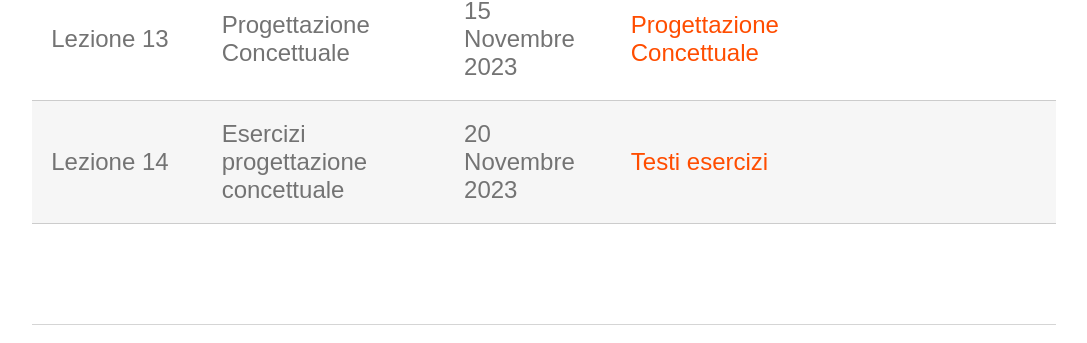
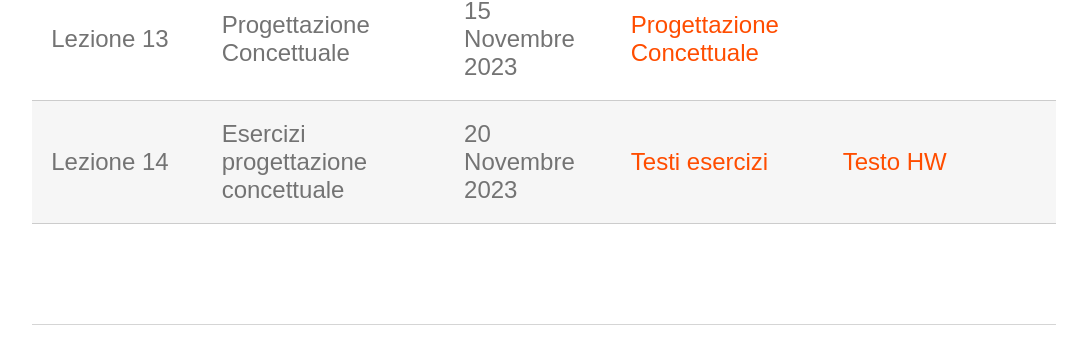
Before and after one commit to perceivelab/database-course, a Jekyll site: the page built from lezioni.md, in a window 1280 px wide. Shown: the part 1790-2133 px from the top of the page, without its empty margins (96-1183 px from the left). Built offline with Jekyll 4.4.1, drawn with Linux system fonts in a browser that asks for light colours; our own code applies the rules of GitHub Pages for plain Markdown files.

Commit message:
Update lezioni.md

```diff
--- a/lezioni.md
+++ b/lezioni.md
@@ -21,7 +21,7 @@
 | Lezione 11  | Esercitazione  Complessiva SQL - 2| 08 Novembre 2023   | | [Testo](https://drive.google.com/file/d/1WPOVOcOZfmL2bCSfOmE3OY0plZihMW4a/view?usp=sharing), [Dati](https://drive.google.com/file/d/1kL5wH4UwKUIlBE-qP2eeDdKiYSfla0zg/view?usp=sharing), Soluzione                       |          |
 | Lezione 12  | Simulazione Prova SQL             | 13 Novembre 2023   | | [Testo](https://drive.google.com/file/d/1WwoIEp-ZXCdvkpyH_bOdL_NcqbSlScj3/view?usp=sharing), [Soluzione](https://drive.google.com/file/d/1RQFwUKqQqOzh9r09nkANdop1etKegJSS/view?usp=sharing) |
 | Lezione 13  | Progettazione Concettuale         | 15 Novembre 2023   | [Progettazione Concettuale](https://drive.google.com/file/d/1T2qWYqu8RRHym9q3uZ5yKG5jCa4KesMx/view?usp=sharing) |  |
-| Lezione 14  | Esercizi progettazione concettuale| 20 Novembre 2023   | [Testi esercizi](https://drive.google.com/file/d/1bumTEK2c8FPxLR13vt1b4YN0CYs2eGqG/view?usp=sharing) |  |
+| Lezione 14  | Esercizi progettazione concettuale| 20 Novembre 2023   | [Testi esercizi](https://drive.google.com/file/d/1bumTEK2c8FPxLR13vt1b4YN0CYs2eGqG/view?usp=sharing) |  [Testo HW](https://drive.google.com/file/d/1Zqa9cG7AU2IWQW-qrpkerJSD9imdf0Y9/view?usp=sharing)|
 
 
 
```
